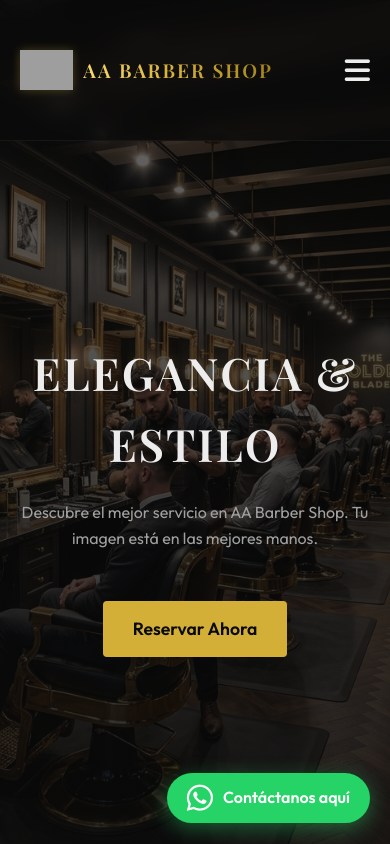
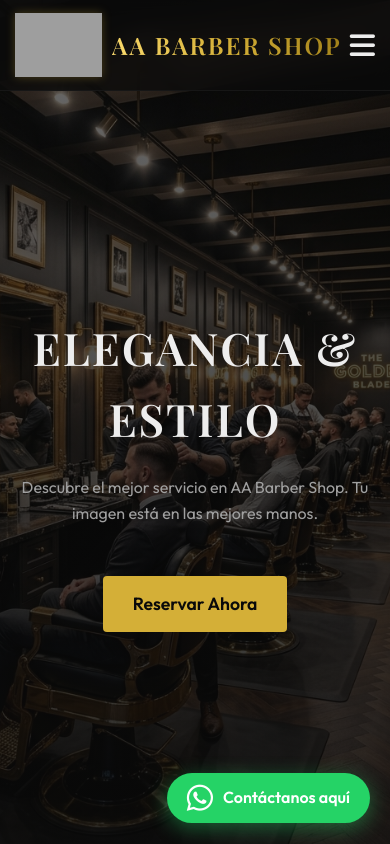
Before and after one commit to aabarbershop/aa.barbershop, a plain HTML site: page index.html in a window 390 px wide. Shown: the top 844 px of the page. Drawn offline with nearby package versions, Linux system fonts and the light colour scheme; grey boxes are pictures that could not be loaded; a web font is replaced by a local one.

Commit message:
Actulización CSS

```diff
--- a/styles.css
+++ b/styles.css
@@ -450,6 +450,8 @@ footer p {
 @media (max-width: 768px) {
     .nav-container {
         justify-content: space-between;
+        min-height: 90px;
+        padding: 10px 15px;
     }
     .brand-logo {
         position: static;
@@ -457,10 +459,10 @@ footer p {
         gap: 10px;
     }
     .brand-logo img {
-        height: 40px;
+        height: 65px;
     }
     .brand-name {
-        font-size: 1.2rem;
+        font-size: 1.5rem;
     }
     .hamburger {
         display: block;
@@ -490,6 +492,10 @@ footer p {
         border-top: 1px solid rgba(255,255,255,0.02);
     }
 
+    .hero {
+        padding-top: 100px;
+    }
+
     .hero-content h1 {
         font-size: 2.8rem;
     }
@@ -510,4 +516,7 @@ footer p {
     .whatsapp-text {
         font-size: 1rem;
     }
+    .whatsapp-float:hover {
+        transform: scale(1.1);
+    }
 }
```
